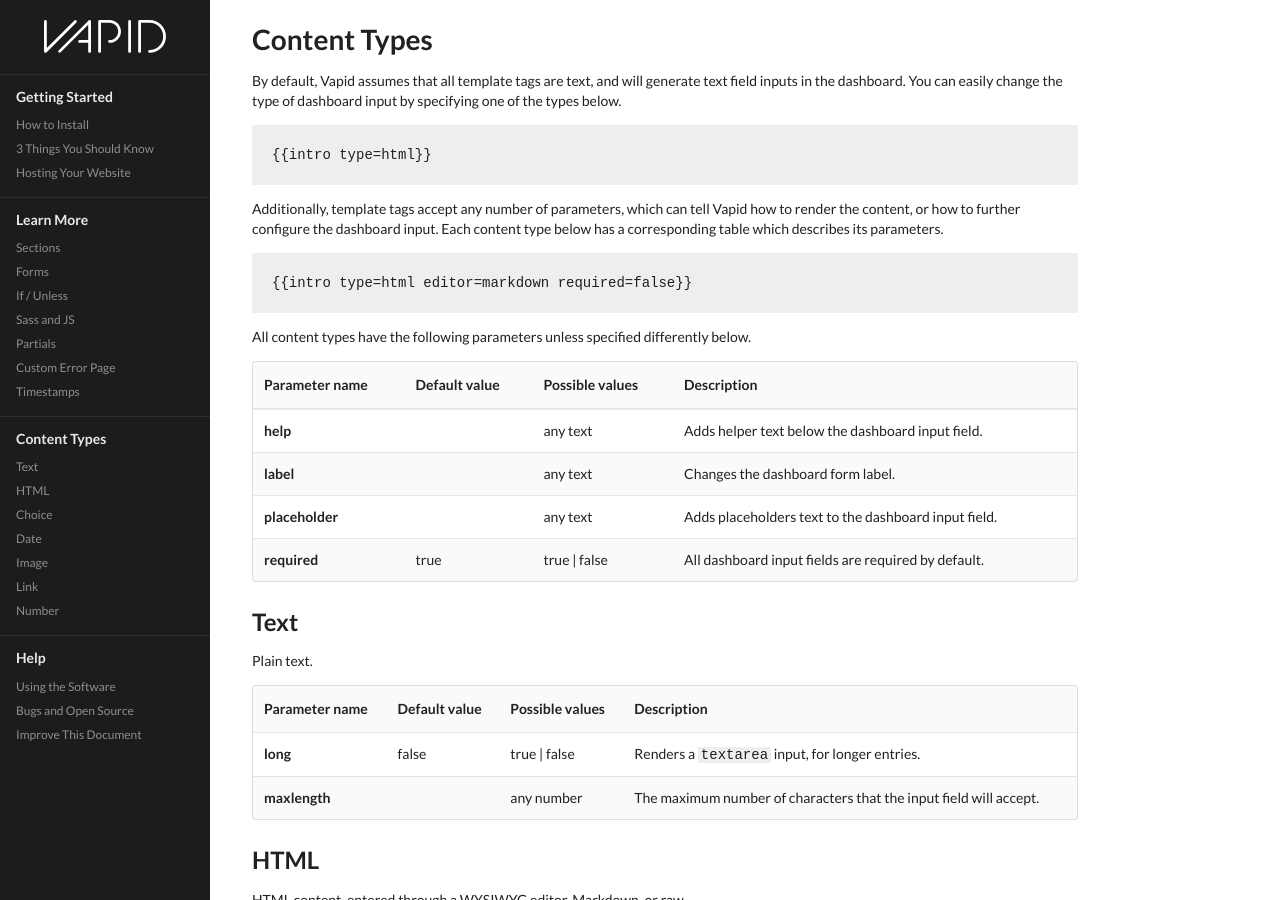
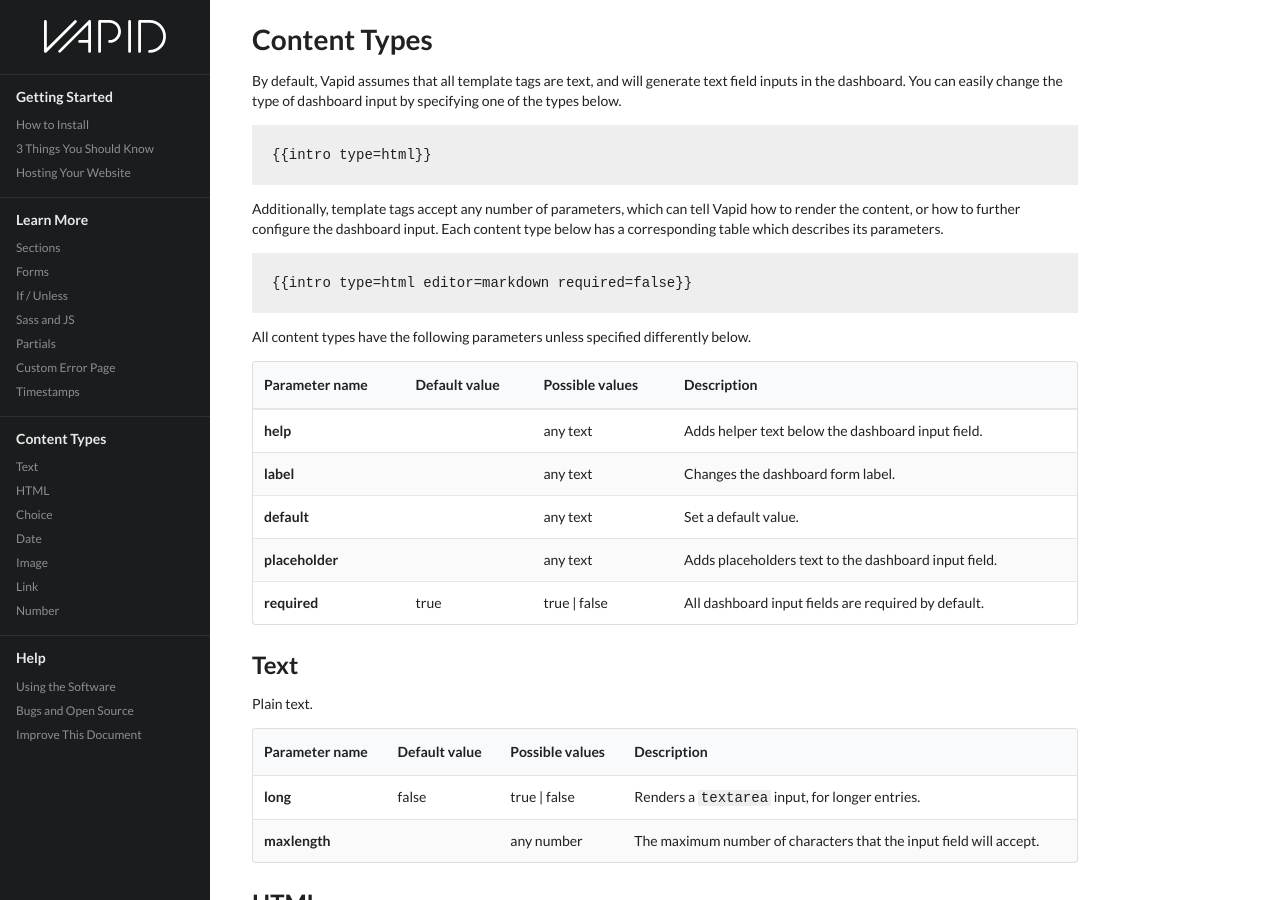
Before and after one commit to vapid/vapid-docs, a Jekyll site: the page built from content-types.md, in a window 1280 px wide and 900 px high. Built offline with Jekyll 4.4.1, drawn with Linux system fonts in a browser that asks for light colours; nearby versions of some CDN libraries.

Commit message:
Default value option

```diff
--- a/content-types.md
+++ b/content-types.md
@@ -40,6 +40,12 @@ All content types have the following parameters unless specified differently bel
       <td></td>
       <td>any text</td>
       <td>Changes the dashboard form label.</td>
+    </tr>
+    <tr>
+      <td>default</td>
+      <td></td>
+      <td>any text</td>
+      <td>Set a default value.</td>
     </tr>
     <tr>
       <td>placeholder</td>
```
